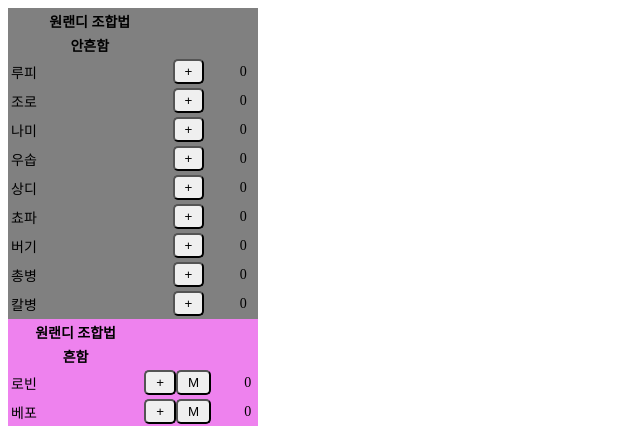
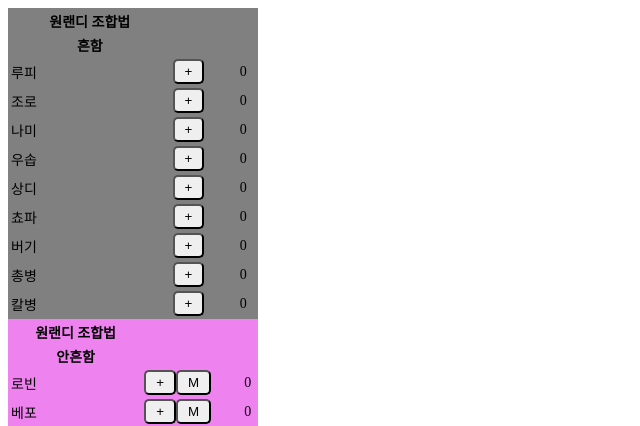
Before and after one commit to PoeySK/ORD, a React (Create React App) app: page / in a window 1280 px wide. Shown: the top 426 px of the page, without its empty margins (0-640 px from the left). Built offline with nearby package versions, Linux system fonts and the light colour scheme.

Commit message:
Correct the typo

```diff
--- a/src/App.js
+++ b/src/App.js
@@ -249,7 +249,7 @@ const App = () => {
             <th>원랜디 조합법</th>
           </thead>
           <tbody>
-            <th>안흔함</th>
+            <th>흔함</th>
             {commonUnits.map((name, index) => {
               return (
                 <tr>
@@ -275,7 +275,7 @@ const App = () => {
             <th>원랜디 조합법</th>
           </thead>
           <tbody>
-            <th>흔함</th>
+            <th>안흔함</th>
             {nonCommonUnits.map((name, index) => {
               return (
                 <tr>
```
